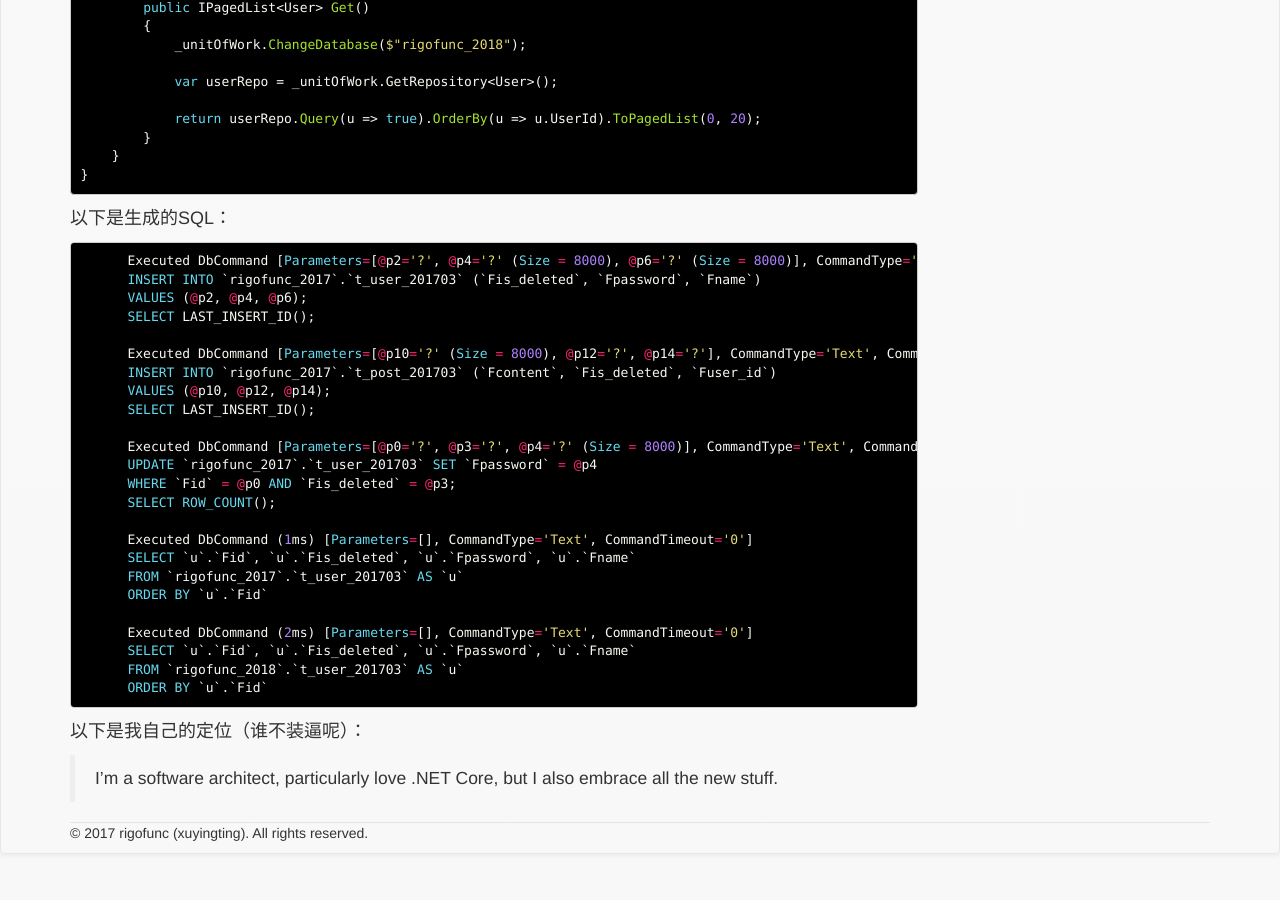
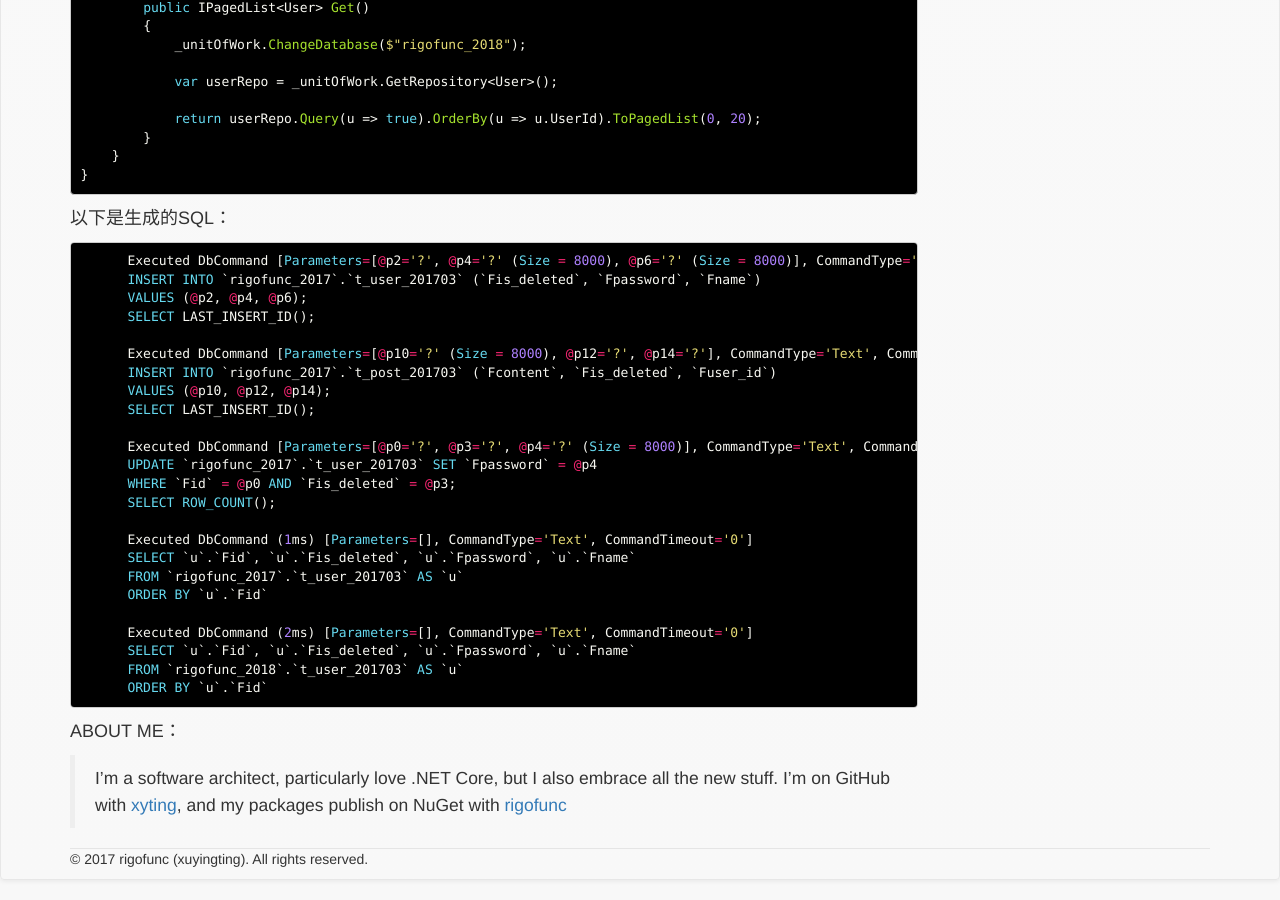
Before and after one commit to rigofunc/xyting.github.io, a Jekyll site: the page built from _posts/2017-03-25-EFCore-Support-MySQL-Multiple-Databases-And-Tables-sharding.md, in a window 1280 px wide and 900 px high, scrolled down 7512 px. Built offline with Jekyll 4.4.1, drawn with Linux system fonts in a browser that asks for light colours; before the commit the page ends 8386 px from its top, so only the background shows below that.

Commit message:
feat: update about me

````diff
--- a/_posts/2017-03-25-EFCore-Support-MySQL-Multiple-Databases-And-Tables-sharding.md
+++ b/_posts/2017-03-25-EFCore-Support-MySQL-Multiple-Databases-And-Tables-sharding.md
@@ -385,5 +385,5 @@ namespace QuickStart.Controllers
 ```
 
 
-以下是我自己的定位（谁不装逼呢）：
-> I'm a software architect, particularly love .NET Core, but I also embrace all the new stuff.
+ABOUT ME：
+> I'm a software architect, particularly love .NET Core, but I also embrace all the new stuff. I'm on GitHub with [xyting](https://github.com/xyting), and my packages publish on NuGet with [rigofunc](https://www.nuget.org/packages?q=rigofunc)
````
